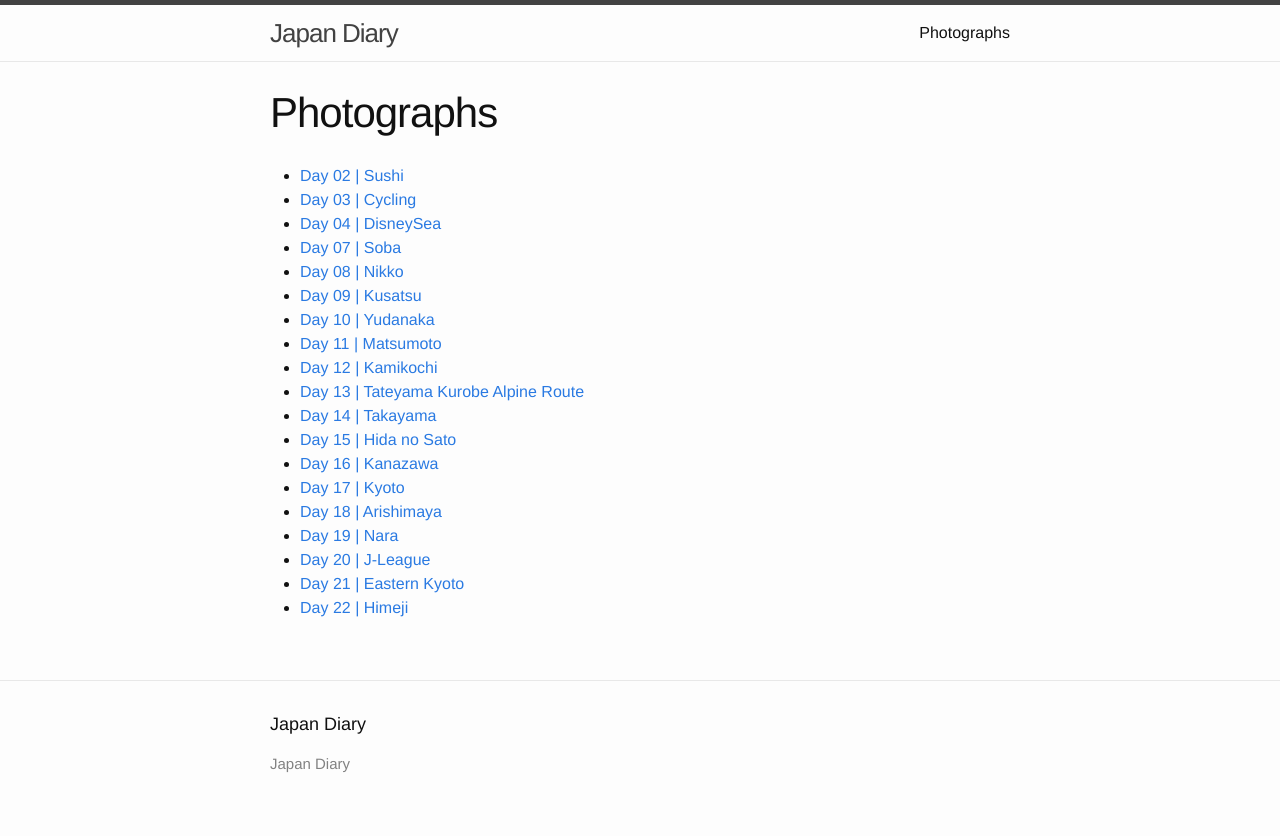
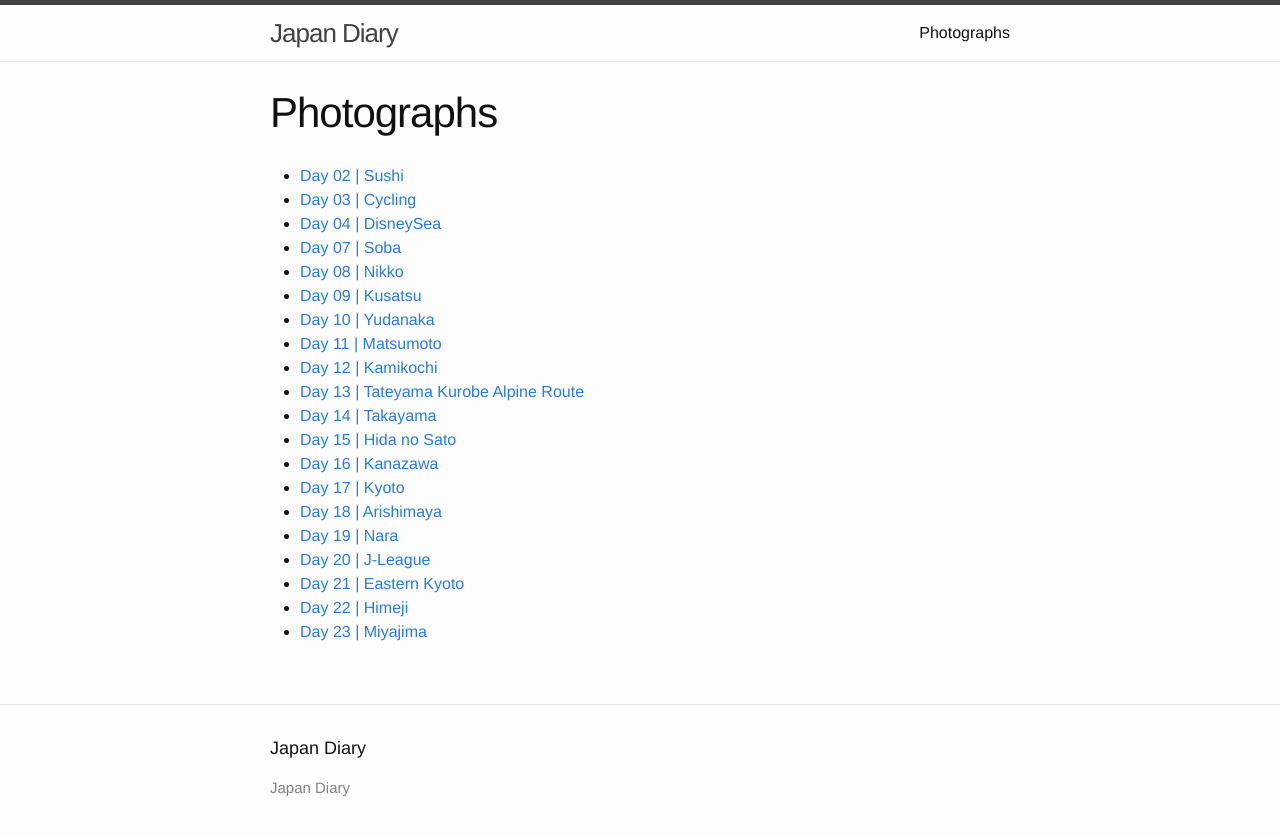
Before and after one commit to JapanBlog/japan, a Jekyll site: the page built from photographs.md, in a window 1280 px wide. Shown: the top 836 px of the page. Built offline with Jekyll 4.4.1, drawn with Linux system fonts in a browser that asks for light colours.

Commit message:
New photographs

```diff
--- a/photographs.md
+++ b/photographs.md
@@ -22,3 +22,4 @@ title:  "Photographs"
 - [Day 20 \| J-League](https://goo.gl/photos/pcWzLhuhyDE2NRY46)
 - [Day 21 \| Eastern Kyoto](https://goo.gl/photos/M8RufyTzyBua2asm8)
 - [Day 22 \| Himeji](https://goo.gl/photos/dxoRMwkXmbgjstaXA)
+- [Day 23 \| Miyajima](https://goo.gl/photos/LQQpdAzNXY7DnfA86)
```
